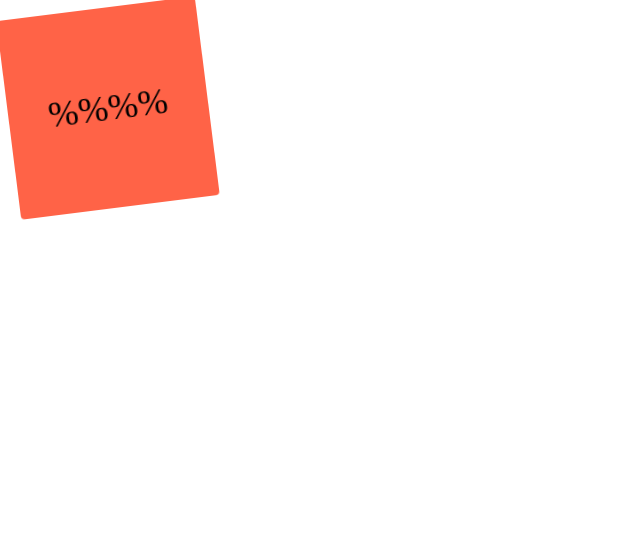
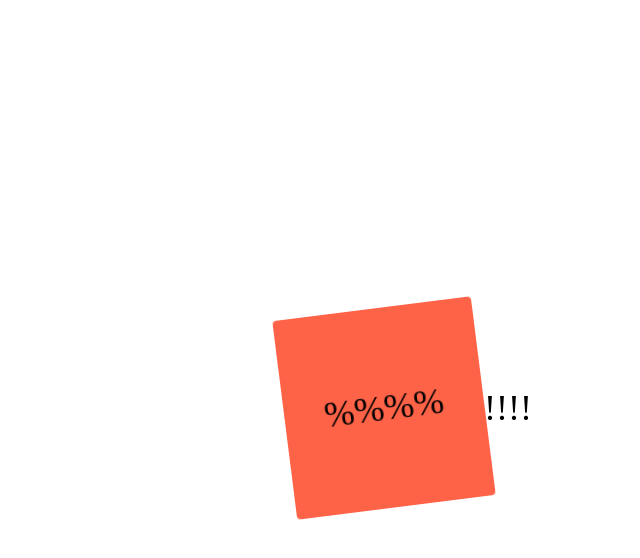
Before and after one commit to sunjw0531/react-master-class-recoil, a React (Create React App) app: page / in a window 1280 px wide. Shown: the top 558 px of the page, without its empty margins (0-640 px from the left). Built offline with nearby package versions, Linux system fonts and the light colour scheme.

Commit message:
Styled Components pseudo selectors 2
Styled Components pseudo selectors 2

```diff
--- a/src/App.js
+++ b/src/App.js
@@ -4,8 +4,9 @@ function App() {
   return (
     <Wrapper>
       <Box>
-        <span>%%%%</span>
+        <TextTag>%%%%</TextTag>
       </Box>
+      <TextTag>!!!!</TextTag>
     </Wrapper>
   );
 }
@@ -14,6 +15,10 @@ export default App;
 
 const Wrapper = styled.div`
   display: flex;
+  height: 100vh;
+  width: 100vh;
+  justify-content: center;
+  align-items: center;
 `;
 
 const rotateAni = keyframes`
@@ -30,6 +35,10 @@ const rotateAni = keyframes`
   }
 `;
 
+const TextTag = styled.span`
+  font-size: 36px;
+`;
+
 const Box = styled.div`
   display: flex;
   background-color: tomato;
@@ -38,13 +47,7 @@ const Box = styled.div`
   justify-content: center;
   align-items: center;
   animation: ${rotateAni} 1s linear infinite;
-  span {
-    font-size: 36px;
-    &:hover {
-      font-size: 50px;
-    }
-    &:active {
-      opacity: 0;
-    }
+  ${TextTag}:hover {
+    font-size: 90px;
   }
 `;
```
